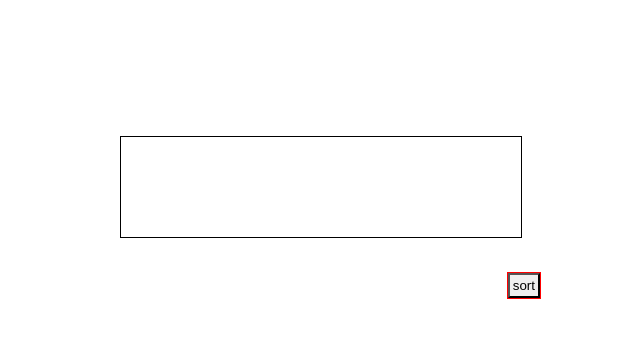
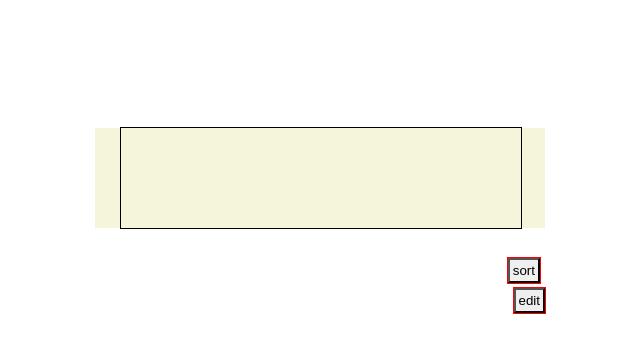
Before and after one commit to GradyCongdon/freqinput, a React (Create React App) app: page / in a window 1280 px wide. Shown: the top 352 px of the page, without its empty margins (320-960 px from the left). Built offline with nearby package versions, Linux system fonts and the light colour scheme.

Commit message:
adds edit mode

```diff
--- a/src/FreqInput.css
+++ b/src/FreqInput.css
@@ -1,26 +1,21 @@
 .freqInput {
   width: 400px;
   height: 100px;
-  padding: 10px 25px;
+  padding: 0 25px;
   user-select: none;
   outline: none;
   position: relative;
-}
-.border {
-  width: 400px;
-  height: 100px;
-  border: 1px solid black;
-  position: absolute;
-  top: 8px;
-  pointer-events: none;
+  background: beige;
 }
 
-
-.freqInput:hover {
+.freqInput.place:hover {
   cursor: none;
 }
 .freqInput.full:hover {
   cursor: default;
+}
+.freqInput.edit:hover {
+  cursor: grab;
 }
 
 .freqInput:hover .line.selected {
@@ -30,15 +25,20 @@
 section {
   display: flex;
   flex-direction: column;
-
   justify-content: center;
   align-items: flex-end;
 }
 
-section .freqInput {
-  margin-bottom: 20px;
+.freqInput + button {
+  margin: 5px;
+  margin-top: 30px;
 }
 
-.freqInput + button {
-  margin: 5px;
+.border {
+  top: -1px;
+  width: 400px;
+  height: 100px;
+  border: 1px solid black;
+  position: absolute;
+  pointer-events: none;
 }
--- a/src/FreqInput.js
+++ b/src/FreqInput.js
@@ -5,21 +5,24 @@ import FreqButton from './FreqButton';
 import Line from './Line';
 import './FreqInput.css';
 
-function FreqInput(props) {
+
+const PLACE = 'place'
+const EDIT = 'edit';
+function FreqInput() {
+
   const [lines, setLines] = useState([]);
   const [activeLine, setActiveLine] = useState();
   const [selectedKey, setSelectedKey] = useState();
-
+  const [mode, setMode] = useState(PLACE);
 
   const keys = ['q','w','e','r','t','y','u','i','o','p'];
-  const nextKey = keys[lines.length];
   const getKeyIndex = (code) => keys.indexOf(code);
   const getKeyLine = (code) => lines[keys.indexOf(code)];
 
   const isFull = () => lines.length + 1 > keys.length;
   const isReplacementLine = () => activeLine && selectedKey;
 
-  const addLine = (l, loc) => {
+  const setLine = (l, loc) => {
     if (1 == undefined || lines.includes(l)) return;
     if (isFull() && !isReplacementLine() ) return;
     const newlines = [...lines]
@@ -33,6 +36,7 @@ function FreqInput(props) {
     log('add', newlines);
     setLines(newlines);
   }
+
   const lineOptions = {
     min: 0,
     max: 400,
@@ -42,9 +46,10 @@ function FreqInput(props) {
 
   const downLine = (e) => {
     const l = getLineX(e, lineOptions);
-    addLine(l, selectedKey);
+    setLine(l, selectedKey);
     setActiveLine(null);
     setSelectedKey(null);
+
   };
 
   const moveLine = (e) => {
@@ -52,15 +57,23 @@ function FreqInput(props) {
     setActiveLine(l);
   }
 
-  const selectLine = (e) => {
-    const { key:code } = e;
-    if ( (!selectedKey && selectedKey === code) || !keys.includes(code)) {
+
+  const selectLine = (key) => {
+    if ( (!selectedKey && selectedKey === key) || !keys.includes(key)) {
       setActiveLine(null);
       setSelectedKey(null);
       return;
    }
-    setSelectedKey(code);
-    setActiveLine(activeLine); // set to "mouse" pos
+    setSelectedKey(key);
+    switch (mode) {
+      case PLACE:
+        setActiveLine(activeLine) // set to last moue pos
+        break;
+      case EDIT:
+        setActiveLine(getKeyLine(key)); // set to line key
+        setMode(PLACE);
+        break;
+    }
   }
 
   const focus = (e) => {
@@ -75,29 +88,49 @@ function FreqInput(props) {
 
 
   const Lines = lines.map((line, i) => {
-    const k = keys[i]
+    const k = keys[i];
     const up = selectedKey === k ? 'up' : '';
-    return (<Line key={line} keyboard={k} status={[up]} line={line}/>)
+    return (
+      <Line line={line}
+        key={line}
+        keyboard={k}
+        status={[up, mode]}
+        onSelectLine={mode === EDIT ? selectLine.bind(this, k) : null}
+      />
+    );
   });
+
+  const toggleMode = (e) => {
+    setMode(mode === PLACE ? EDIT : PLACE)
+    setActiveLine(null);
+  };
 
   const full = (lines.length === keys.length && !selectedKey) ? 'full' : '';
 
+  const ActiveLine = !full && (
+    <Line key="active"
+          keyboard={selectedKey || keys[lines.length]}
+          status={['selected']}
+          line={activeLine}
+    />
+  );
 
   return (
     <section>
       <div
-        className={['freqInput', full].join(' ')}
-        onMouseMove={moveLine}
-        onMouseOver={focus}
-        onMouseUp={downLine}
-        onKeyDown={selectLine}
+        className={['freqInput', full, mode].join(' ')}
+        onMouseMove={mode === PLACE ? moveLine : null}
+        onMouseOver={mode === PLACE ? focus : null}
+        onMouseUp={mode === PLACE ?  downLine : null}
+        onKeyDown={e => selectLine(e.key)}
         tabIndex="0"
       >
-      <div className="border"></div>
-      {props.keydown}
-      {Lines}
-      {!full && <Line key="active" keyboard={selectedKey || nextKey} status={['selected']} line={activeLine}/>} </div>
+        <div className="border"></div>
+        {Lines}
+        {ActiveLine}
+      </div>
       <FreqButton onClick={sortLines}>sort</FreqButton>
+      <FreqButton onClick={toggleMode}>{mode === PLACE ? 'edit' : 'place'}</FreqButton>
     </section>
   );
 }
--- a/src/Line.css
+++ b/src/Line.css
@@ -2,7 +2,6 @@
 .line {
   display: inline-block;
   width: 1px;
-  border: 4px blue;
   margin: 0;
   background-color: black;
   height: 100px;
@@ -10,11 +9,20 @@
   z-index: 3;
 }
 
+.line:hover,
 .selected {
   display: none;
   color: red;
   background-color: red;
   border-color: red;
+}
+
+.line:hover {
+  display: block;
+}
+
+.edit:hover {
+  cursor:pointer;
 }
 
 .up {
@@ -42,6 +50,6 @@
 
 .keyboard {
   top: 100px;
-  left: -11px;
+  left: -10px;
   transform: rotate(0);
 }
--- a/src/Line.js
+++ b/src/Line.js
@@ -2,8 +2,12 @@ import React from 'react';
 import './Line.css';
 
 function Line(props) {
-    const {line, setSelectedLine, status, keyboard} = props;
+    const {line, onSelectLine, status, keyboard} = props;
     if (line == undefined) return null; // Line can be 0
+    const onClick = (e) => {
+      if (!onSelectLine) return;
+      onSelectLine();
+    }
     const classNames = status.join(' ') + " line";
     const styles = {
       transform: `translateX(${line}px)`,
@@ -11,10 +15,10 @@ function Line(props) {
     return (
      <div className={classNames}
           id={line}
-          onClick={setSelectedLine}
           style={styles}
           data-freq={line}
           keyboard={keyboard}
+          onClick={onClick}
       >
         <label className="freq">{line}</label>
         <label className="keyboard">{keyboard}</label>
```
